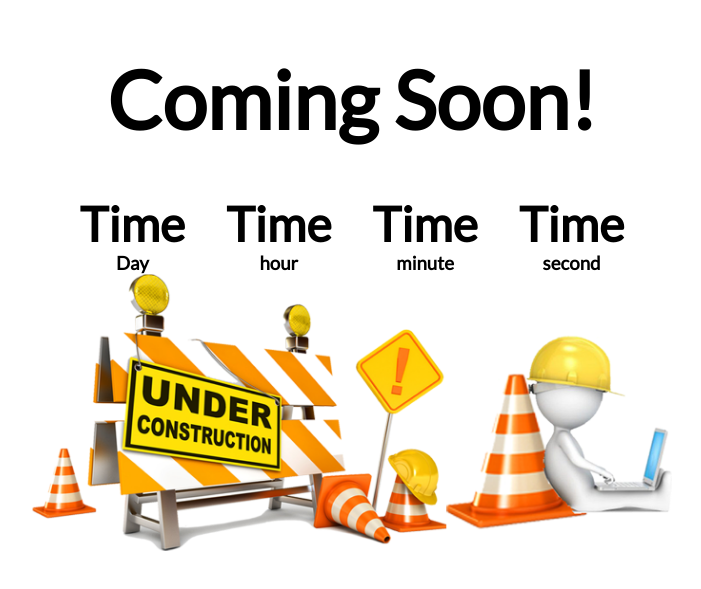
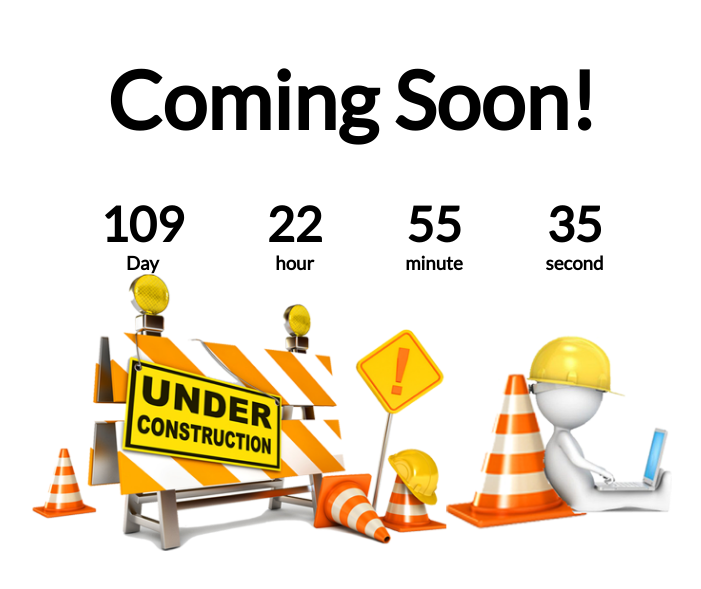
Before and after one commit to Rconat/website-countdown, a plain HTML site: page index.html in a window 1280 px wide. Shown: the part 123-712 px from the top of the page, without its empty margins (288-989 px from the left). Drawn offline with Linux system fonts and the light colour scheme.

Commit message:
adding javascript

```diff
--- a/app.js
+++ b/app.js
@@ -0,0 +1,31 @@
+const countdown = () => {
+    const countDate = new Date("February 17, 2022 00:00:00").getTime();
+    const currentTime = new Date().getTime();
+    // console.log(countDate);
+    const gap = countDate - currentTime;
+
+    // breaking down time
+    const second = 1000;
+    const minute = second * 60;
+    const hour = minute * 60;
+    const day = hour * 24;
+
+    const textDay = Math.floor(gap / day);
+    // console.log(textDay);
+
+    const textHour = Math.floor((gap % day) / hour)
+    // console.log(textHour)
+
+    const textMinute = Math.floor((gap % hour) / minute)
+    // console.log(textMinute)
+    const textSecond = Math.floor((gap % minute) / second)
+    // console.log(textSecond)
+
+    document.querySelector('.day').innerText = textDay
+    document.querySelector('.hour').innerText = textHour
+    document.querySelector('.minute').innerText = textMinute
+    document.querySelector('.second').innerText = textSecond
+}
+
+countdown()
+setInterval(countdown, 1000)
--- a/index.html
+++ b/index.html
@@ -20,15 +20,15 @@
                     <h3>Day</h3>
                 </div>
                 <div class="containter-hour">
-                    <h3 class="day">Time</h3>
+                    <h3 class="hour">Time</h3>
                     <h3>hour</h3>
                 </div>
                 <div class="containter-minute">
-                    <h3 class="day">Time</h3>
+                    <h3 class="minute">Time</h3>
                     <h3>minute</h3>
                 </div>
                 <div class="containter-second">
-                    <h3 class="day">Time</h3>
+                    <h3 class="second">Time</h3>
                     <h3>second</h3>
                 </div>
             </div>
```
